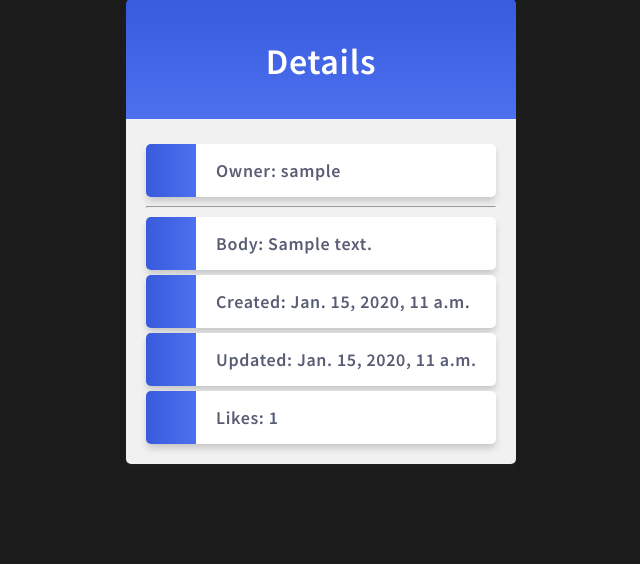
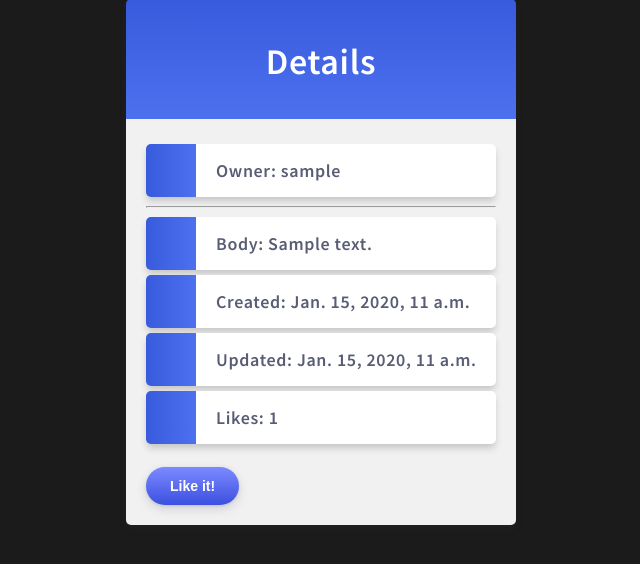
Before and after one commit to uJakubC/dwitter-project, a Django app: page /dwitter/dweet/1 in a window 1280 px wide. Shown: the part 84-648 px from the top of the page, without its empty margins (319-959 px from the left). Run offline with Django 4.2, Linux system fonts and the light colour scheme; tables that the repository leaves empty hold one stand-in row (values such as "Sample post").

Commit message:
Created button and form to like dweet

```diff
--- a/Dwitter_project/Dwitter_project_app/templates/tweet_detail.html
+++ b/Dwitter_project/Dwitter_project_app/templates/tweet_detail.html
@@ -12,8 +12,11 @@
     <li>Created: {{ tweet.created_at }}</li>
     <li>Updated: {{ tweet.updated_at }}</li>
     <li>Likes: {{likes}}</li>
-</ul>
-
+</ul><br>
+    <form method="post">
+      {% csrf_token %}
+      <button type="submit">Like it!</button>
+    </form>
 
   </div>
 {% endblock %}
```
